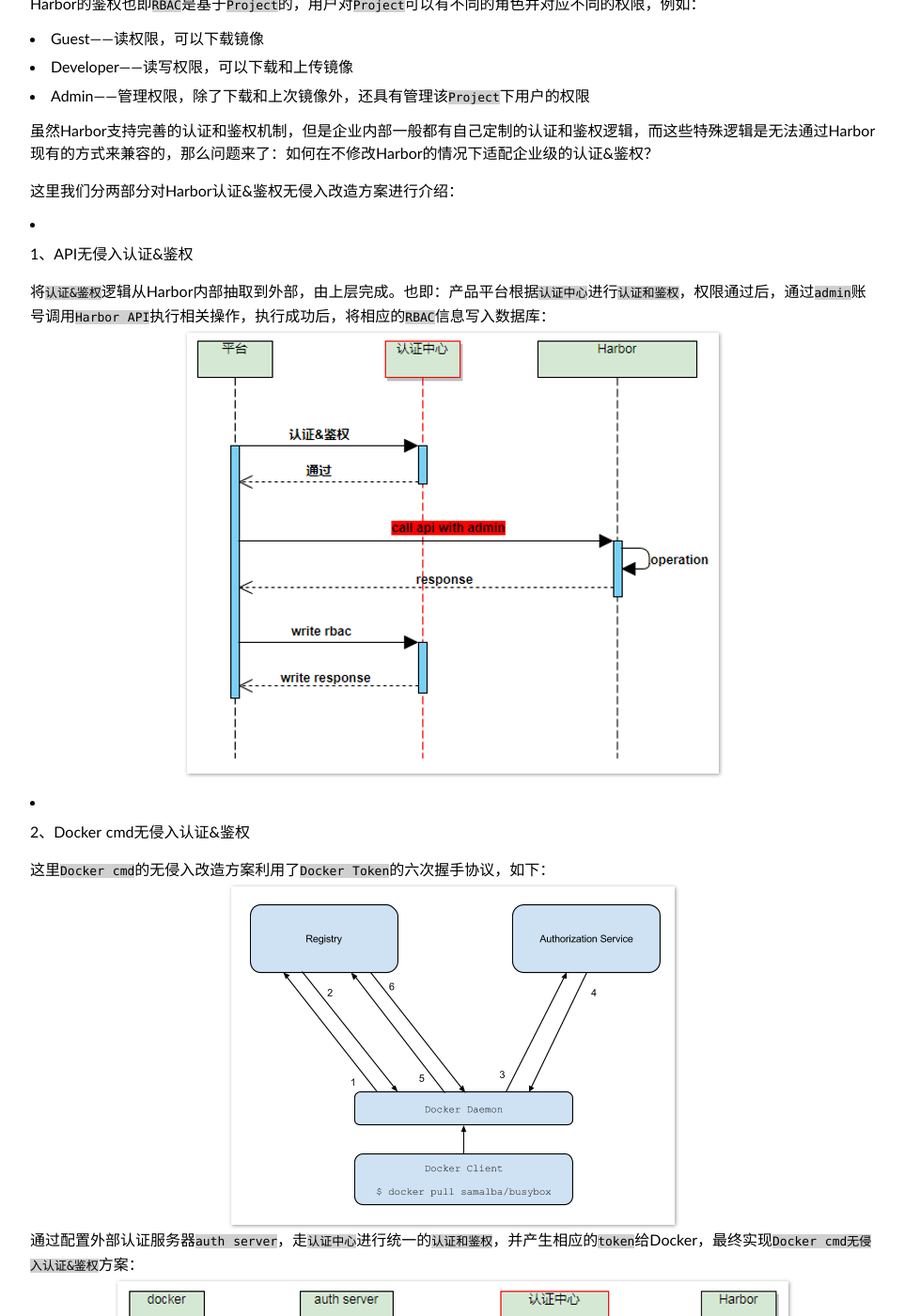
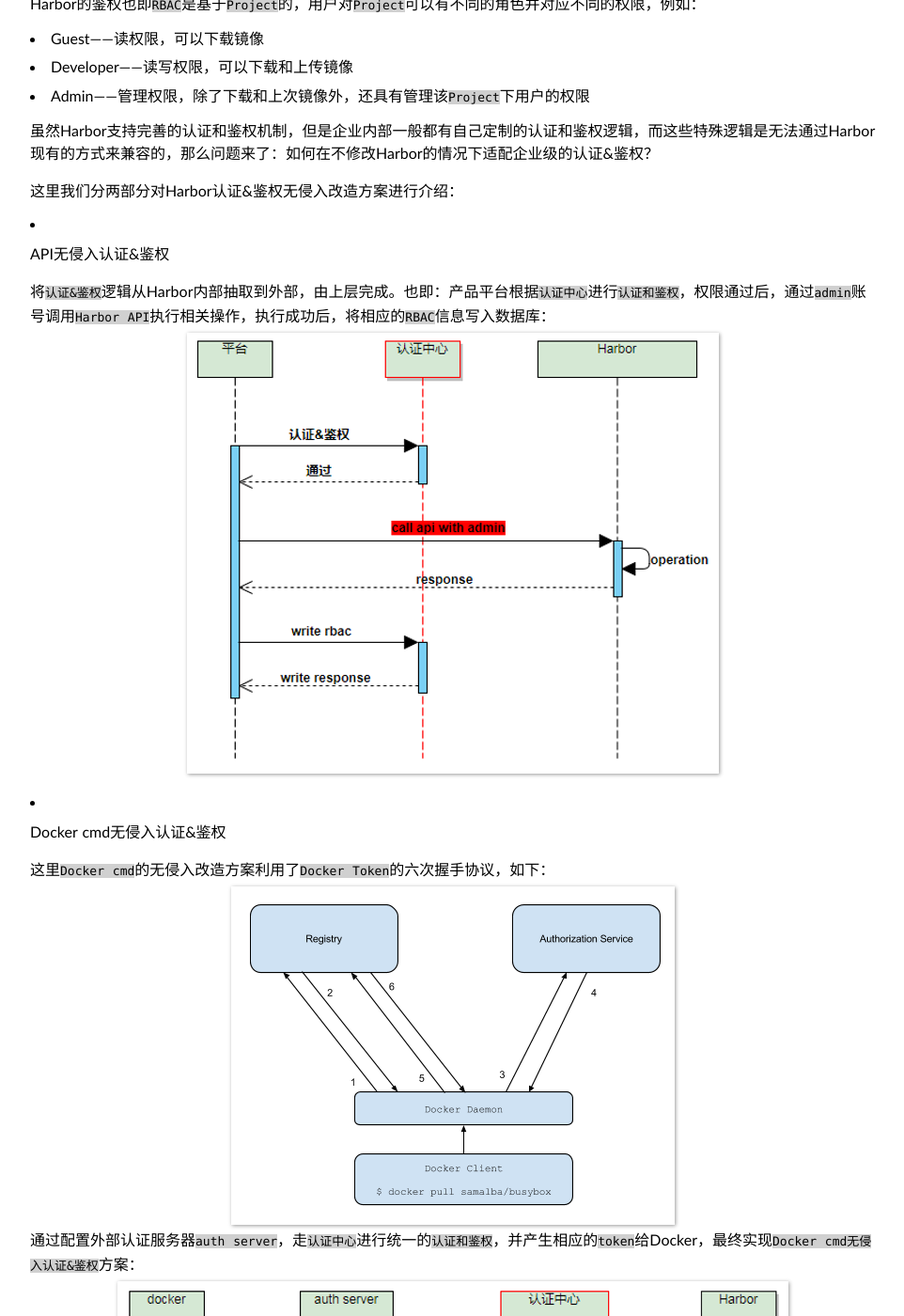
Before and after one commit to duyanghao/duyanghao.github.io, a Jekyll site: the page built from _posts/2019-9-16-harbor企业级实践.md, in a window 1280 px wide and 1400 px high, scrolled down 2164 px. Shown: the whole window at 94% size, without its empty margins (158-1120 px from the left). Built offline with Jekyll 4.4.1, drawn with Linux system fonts in a browser that asks for light colours; some web fonts are replaced; comment, search, counter and statistics services are not loaded.

Commit message:
update harbor 企业级实践
Signed-off-by: duyanghao <1294057873@qq.com>

```diff
--- a/_posts/2019-9-16-harbor企业级实践.md
+++ b/_posts/2019-9-16-harbor企业级实践.md
@@ -58,12 +58,12 @@
 
 这里我们分两部分对Harbor认证&鉴权无侵入改造方案进行介绍：
 
-* 1、API无侵入认证&鉴权
+* API无侵入认证&鉴权
 
   将`认证&鉴权`逻辑从Harbor内部抽取到外部，由上层完成。也即：产品平台根据`认证中心`进行`认证和鉴权`，权限通过后，通过`admin`账号调用`Harbor API`执行相关操作，执行成功后，将相应的`RBAC`信息写入数据库：
   ![](/public/img/harbor/harbor-api-auth.png)
 
-* 2、Docker cmd无侵入认证&鉴权
+* Docker cmd无侵入认证&鉴权
 
   这里`Docker cmd`的无侵入改造方案利用了`Docker Token`的六次握手协议，如下：
   ![](/public/img/harbor/docker-token-auth.png)
```
